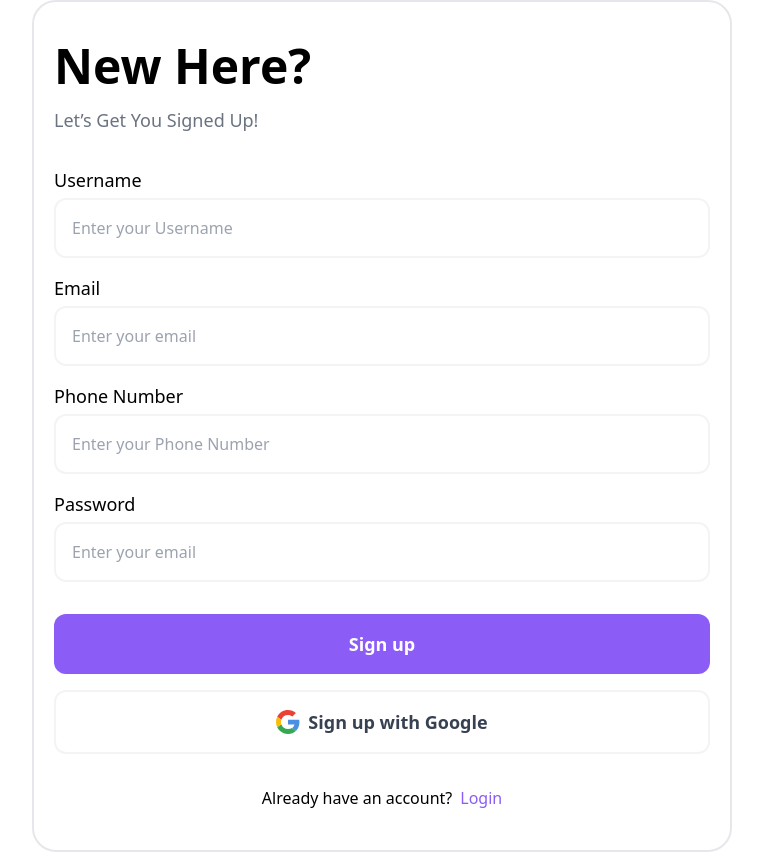
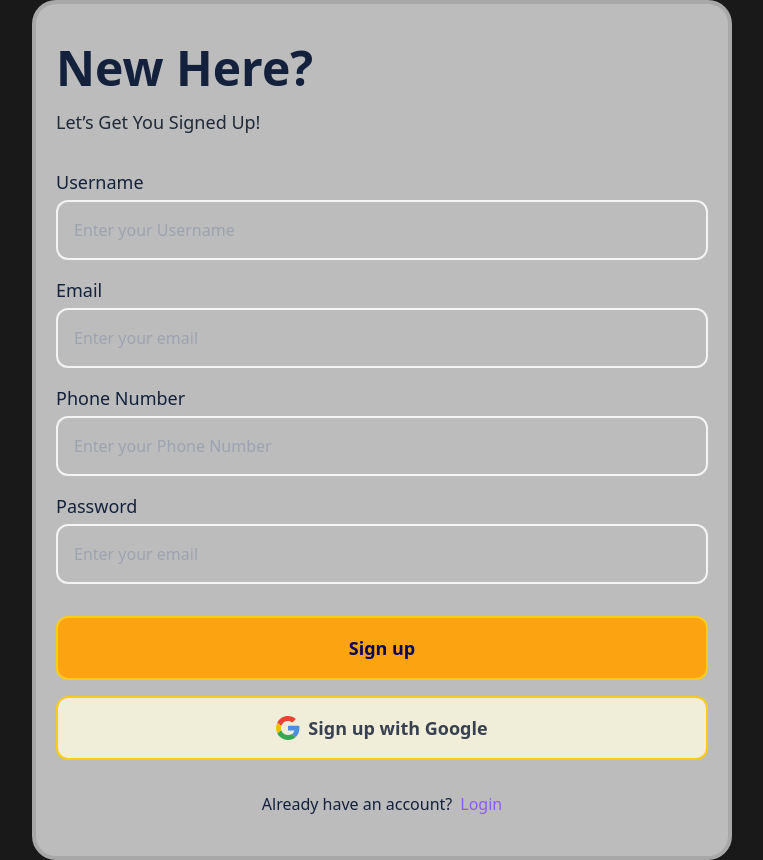
Before and after one commit to Jiten28/login-register, a React (Create React App) app: page /signup in a window 1280 px wide. Shown: the whole page, without its empty margins (258-1021 px from the left). Built offline with nearby package versions, Linux system fonts and the light colour scheme; what tailwindcss-motion would draw is missing.

Commit message:
Update color palette and styling for Home, Login, and SignUp components for improved aesthetics

```diff
--- a/src/Components/Home.jsx
+++ b/src/Components/Home.jsx
@@ -14,18 +14,18 @@ function handleClickSignUp() {
     }
 
   return (
-    <div className="w-full h-screen flex bg-cover bg-[#FEFAE0]" >
+    <div className="w-full h-screen flex bg-cover bg-[#000000]/90" >
       <div className='w-full flex item-center justify-end mt-10 mr-10'>
 
-        <button onClick={handleClickLogin} className='type-button w-28 h-8 me-2 bg-[#606C38]
+        <button onClick={handleClickLogin} className='type-button w-28 h-8 me-2 bg-[#FCA311]
           active:scale-[.98] active:duration-75 transition-all hover:scale-[1.1]  ease-in-out transform
           rounded-full align-right border-2
-          border-[#283618] border-double text-white font-bold'>Login</button>
+          border-[#E5E5E5] border-double text-[#03045e] font-bold'>Login</button>
 
-        <button onClick={handleClickSignUp} className='type-button w-28 h-8 mw-2 bg-[#606C38]
+        <button onClick={handleClickSignUp} className='type-button w-28 h-8 mw-2 bg-[#FCA311]
           active:scale-[.98] active:duration-75 transition-all hover:scale-[1.1]  ease-in-out transform
           rounded-full align-right border-2
-          border-[#283618] border-double text-white font-bold'>SignUp</button>
+          border-[#E5E5E5] border-double text-[#03045e] font-bold'>SignUp</button>
 
       </div>
     </div>
--- a/src/Components/Login.jsx
+++ b/src/Components/Login.jsx
@@ -12,21 +12,21 @@ export default function Login({
         }
 
     return (
-        <div className='w-full h-screen flex items-center justify-center bg-#f0ebd8 text-[0d1321]'>
-            <div className=' w-full h-screen max-w-[700px] px-5 py-10 rounded-3xl bg-[#7AE2CF] border-2 border-[#077A7D]'>
-                <h1 className='text-5xl font-semibold'>Hello again!</h1>
-                <p className='font-medium text-lg text-gray-500 mt-4'>Enter your details to continue.</p>
+        <div className='w-full h-screen flex items-center justify-center bg-[#000000]/90 text-[#14213D] '>
+            <div className=' w-full h-screen max-w-[700px] px-5 py-10 rounded-3xl bg-[#E5E5E5]/80 border-4 border-[#000000]/10 '>
+                <h1 className='text-5xl font-bold'>Hello again!</h1>
+                <p className='font-medium text-lg text-gray-800 mt-4'>Enter your details to continue.</p>
                 <div className='mt-8'>
                     <div className='flex flex-col'>
                         <label className='text-lg font-medium'>Email</label>
                         <input
-                            className='w-full border-2 border-gray-100 rounded-xl p-4 mt-1 bg-transparent'
+                            className='w-full bg-[#FEFAE0]/30 border-2 border-gray-100 rounded-xl p-4 mt-1 bg-transparent'
                             placeholder="Enter your email"/>
                     </div>
                     <div className='flex flex-col mt-4'>
                         <label className='text-lg font-medium'>Password</label>
                         <input
-                            className='w-full border-2 border-gray-100 rounded-xl p-4 mt-1 bg-transparent'
+                            className='w-full bg-[#FEFAE0]/30 border-2 border-gray-100 rounded-xl p-4 mt-1 bg-transparent'
                             placeholder="Enter your email"
                             type={"password"}
                         />
@@ -39,9 +39,9 @@ export default function Login({
                         <button className='font-medium text-base text-violet-500'>Forgot password</button>
                     </div>
                     <div className='mt-8 flex flex-col gap-y-4'>
-                        <button className='active:scale-[.98] active:duration-75 transition-all hover:scale-[1.01]  ease-in-out transform py-4 bg-violet-500 rounded-xl text-white font-bold text-lg'>Sign in</button>
+                        <button className='active:scale-[.98] active:duration-75 transition-all hover:scale-[1.01] ease-in-out transform py-4 bg-[#FCA311] rounded-xl text-[#03045e] font-bold text-lg border-2 border-yellow-400 '>Sign in</button>
                         <button
-                            className='flex items-center justify-center gap-2 active:scale-[.98] active:duration-75 transition-all hover:scale-[1.01]  ease-in-out transform py-4  rounded-xl text-gray-700 font-semibold text-lg border-2 border-gray-100 '>
+                            className='flex items-center justify-center gap-2 active:scale-[.98] active:duration-75 transition-all hover:scale-[1.01]  ease-in-out transform py-4 rounded-xl text-gray-700 font-semibold text-lg bg-[#FEFAE0]/80 border-2 border-gray-100 '>
                                 <svg width="24" height="24" viewBox="0 0 24 24" fill="none" xmlns="http://www.w3.org/2000/svg">
                                     <path d="M5.26644 9.76453C6.19903 6.93863 8.85469 4.90909 12.0002 4.90909C13.6912 4.90909 15.2184 5.50909 16.4184 6.49091L19.9093 3C17.7821 1.14545 15.0548 0 12.0002 0C7.27031 0 3.19799 2.6983 1.24023 6.65002L5.26644 9.76453Z" fill="#EA4335"/>
                                     <path d="M16.0406 18.0142C14.9508 18.718 13.5659 19.0926 11.9998 19.0926C8.86633 19.0926 6.21896 17.0785 5.27682 14.2695L1.2373 17.3366C3.19263 21.2953 7.26484 24.0017 11.9998 24.0017C14.9327 24.0017 17.7352 22.959 19.834 21.0012L16.0406 18.0142Z" fill="#34A853"/>
--- a/src/Components/SignUp.jsx
+++ b/src/Components/SignUp.jsx
@@ -11,41 +11,41 @@ export default function SignUp({
         navigate('/login')
         }
     return (
-        <div className='w-full h-full flex items-center justify-center bg-F5EEDD text-[06202B]'>
-            <div className=' w-full h-full max-w-[700px] px-5 py-10 rounded-3xl bg-white border-2 border-gray-200'>
-                <h1 className='text-5xl font-semibold'>New Here?</h1>
-                <p className='font-medium text-lg text-gray-500 mt-4'>Let’s Get You Signed Up!</p>
+        <div className='w-full h-full flex items-center justify-center  bg-[#000000]/90 text-[#14213D]'>
+            <div className=' w-full h-full max-w-[700px] px-5 py-10 rounded-3xl bg-[#E5E5E5]/80 border-4 border-[#000000]/10'>
+                <h1 className='text-5xl font-bold'>New Here?</h1>
+                <p className='font-medium text-lg text-gray-800 mt-4'>Let’s Get You Signed Up!</p>
                 <div className='mt-8'>
                 <div className='flex flex-col'>
                         <label className='text-lg font-medium'>Username</label>
                         <input
-                            className='w-full border-2 border-gray-100 rounded-xl p-4 mt-1 bg-transparent'
+                            className='w-full bg-[#FEFAE0]/30 border-2 border-gray-100 rounded-xl p-4 mt-1 bg-transparent'
                             type="text" placeholder='Enter your Username' required/>
                     </div>
                     <div className='flex flex-col mt-4'>
                         <label className='text-lg font-medium'>Email</label>
                         <input
-                            className='w-full border-2 border-gray-100 rounded-xl p-4 mt-1 bg-transparent'
+                            className='w-full bg-[#FEFAE0]/30 border-2 border-gray-100 rounded-xl p-4 mt-1 bg-transparent'
                             type={"email"} placeholder="Enter your email"/>
                     </div>
                     <div className='flex flex-col mt-4'>
                     <label className='text-lg font-medium'>Phone Number</label>
                     <input
-                            className='w-full border-2 border-gray-100 rounded-xl p-4 mt-1 bg-transparent'
+                            className='w-full bg-[#FEFAE0]/30 border-2 border-gray-100 rounded-xl p-4 mt-1 bg-transparent'
                             type="tel" placeholder='Enter your Phone Number' maxLength={10} required />
                     </div>
                     <div className='flex flex-col mt-4'>
                         <label className='text-lg font-medium'>Password</label>
                         <input
-                            className='w-full border-2 border-gray-100 rounded-xl p-4 mt-1 bg-transparent'
+                            className='w-full bg-[#FEFAE0]/30 border-2 border-gray-100 rounded-xl p-4 mt-1 bg-transparent'
                             placeholder="Enter your email"
                             type={"password"}
                         />
                     </div>
                     <div className='mt-8 flex flex-col gap-y-4'>
-                        <button className=' py-4 bg-violet-500 rounded-xl text-white font-bold text-lg'>Sign up</button>
+                        <button className='active:scale-[.98] active:duration-75 transition-all hover:scale-[1.01] ease-in-out transform py-4 bg-[#FCA311] rounded-xl text-[#03045e] font-bold text-lg border-2 border-yellow-400 '>Sign up</button>
                         <button
-                            className='flex items-center justify-center gap-2 active:scale-[.98] active:duration-75 transition-all hover:scale-[1.01]  ease-in-out transform py-4  rounded-xl text-gray-700 font-semibold text-lg border-2 border-gray-100 '>
+                            className='flex items-center justify-center gap-2 active:scale-[.98] active:duration-75 transition-all hover:scale-[1.01] ease-in-out transform py-4 rounded-xl text-gray-700 font-semibold text-lg bg-[#FEFAE0]/80 border-2 border-gray-100 border-yellow-400'>
                                 <svg width="24" height="24" viewBox="0 0 24 24" fill="none" xmlns="http://www.w3.org/2000/svg">
                                     <path d="M5.26644 9.76453C6.19903 6.93863 8.85469 4.90909 12.0002 4.90909C13.6912 4.90909 15.2184 5.50909 16.4184 6.49091L19.9093 3C17.7821 1.14545 15.0548 0 12.0002 0C7.27031 0 3.19799 2.6983 1.24023 6.65002L5.26644 9.76453Z" fill="#EA4335"/>
                                     <path d="M16.0406 18.0142C14.9508 18.718 13.5659 19.0926 11.9998 19.0926C8.86633 19.0926 6.21896 17.0785 5.27682 14.2695L1.2373 17.3366C3.19263 21.2953 7.26484 24.0017 11.9998 24.0017C14.9327 24.0017 17.7352 22.959 19.834 21.0012L16.0406 18.0142Z" fill="#34A853"/>
```
Also changed, not shown: 1 other file (tests, documents, lock files or other folders).
